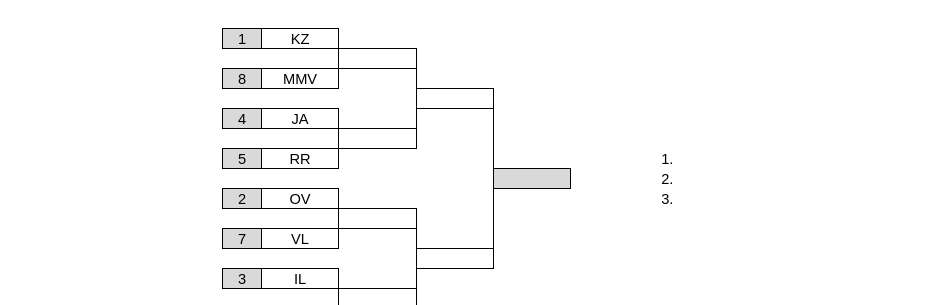
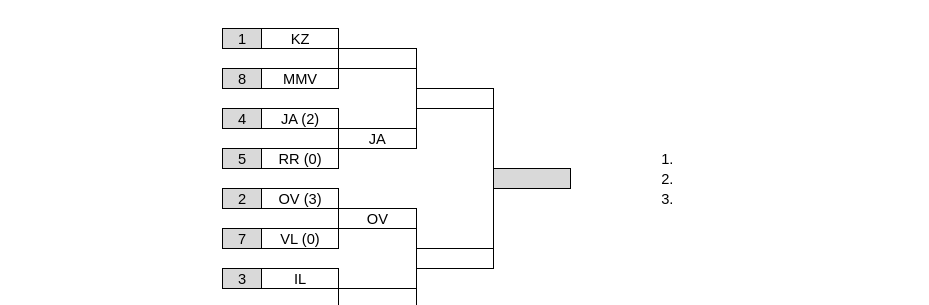
Before and after one commit to osyss/osyss.github.io, a plain HTML site: page index.htm in a window 1280 px wide. Shown: the top 305 px of the page, without its empty margins (170-1099 px from the left). Drawn offline with Linux system fonts and the light colour scheme.

Commit message:
Add files via upload

```diff
--- a/index.htm
+++ b/index.htm
@@ -559,7 +559,7 @@ tags will be replaced.-->
   <td class=xl1526022></td>
   <td class=xl1526022></td>
   <td class=xl6626022>4</td>
-  <td colspan=2 class=xl6526022 style='border-left:none'>JA</td>
+  <td colspan=2 class=xl6526022 style='border-left:none'>JA (2)</td>
   <td class=xl1526022></td>
   <td class=xl7726022>&nbsp;</td>
   <td class=xl1526022></td>
@@ -584,7 +584,7 @@ tags will be replaced.-->
   <td class=xl7526022></td>
   <td class=xl1526022></td>
   <td class=xl1526022></td>
-  <td colspan=2 class=xl6526022>&nbsp;</td>
+  <td colspan=2 class=xl6526022>JA</td>
   <td class=xl1526022></td>
   <td class=xl7826022>&nbsp;</td>
   <td class=xl1526022></td>
@@ -605,7 +605,7 @@ tags will be replaced.-->
   <td class=xl1526022></td>
   <td class=xl1526022></td>
   <td class=xl6626022>5</td>
-  <td colspan=2 class=xl6526022 style='border-left:none'>RR</td>
+  <td colspan=2 class=xl6526022 style='border-left:none'>RR (0)</td>
   <td class=xl1526022></td>
   <td class=xl1526022></td>
   <td class=xl1526022></td>
@@ -647,7 +647,7 @@ tags will be replaced.-->
   <td class=xl1526022></td>
   <td class=xl1526022></td>
   <td class=xl6626022>2</td>
-  <td colspan=2 class=xl6526022 style='border-left:none'>OV</td>
+  <td colspan=2 class=xl6526022 style='border-left:none'>OV (3)</td>
   <td class=xl1526022></td>
   <td class=xl1526022></td>
   <td class=xl1526022></td>
@@ -670,7 +670,7 @@ tags will be replaced.-->
   <td class=xl7526022></td>
   <td class=xl1526022></td>
   <td class=xl1526022></td>
-  <td colspan=2 class=xl6526022>&nbsp;</td>
+  <td colspan=2 class=xl6526022>OV</td>
   <td class=xl1526022></td>
   <td class=xl7826022>&nbsp;</td>
   <td class=xl1526022></td>
@@ -691,7 +691,7 @@ tags will be replaced.-->
   <td class=xl1526022></td>
   <td class=xl1526022></td>
   <td class=xl6626022>7</td>
-  <td colspan=2 class=xl6526022 style='border-left:none'>VL</td>
+  <td colspan=2 class=xl6526022 style='border-left:none'>VL (0)</td>
   <td class=xl1526022></td>
   <td class=xl7626022 style='border-top:none'>&nbsp;</td>
   <td class=xl1526022></td>
```
